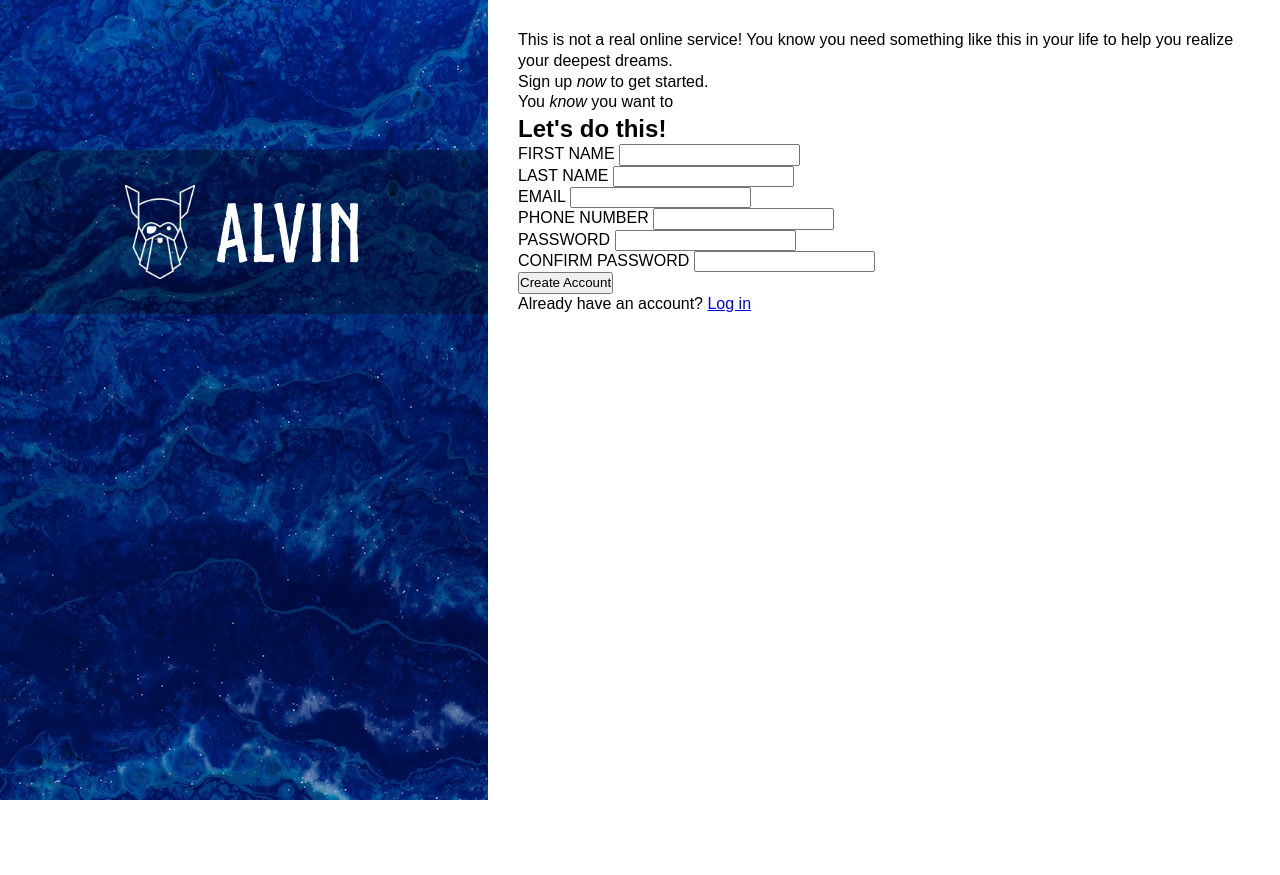
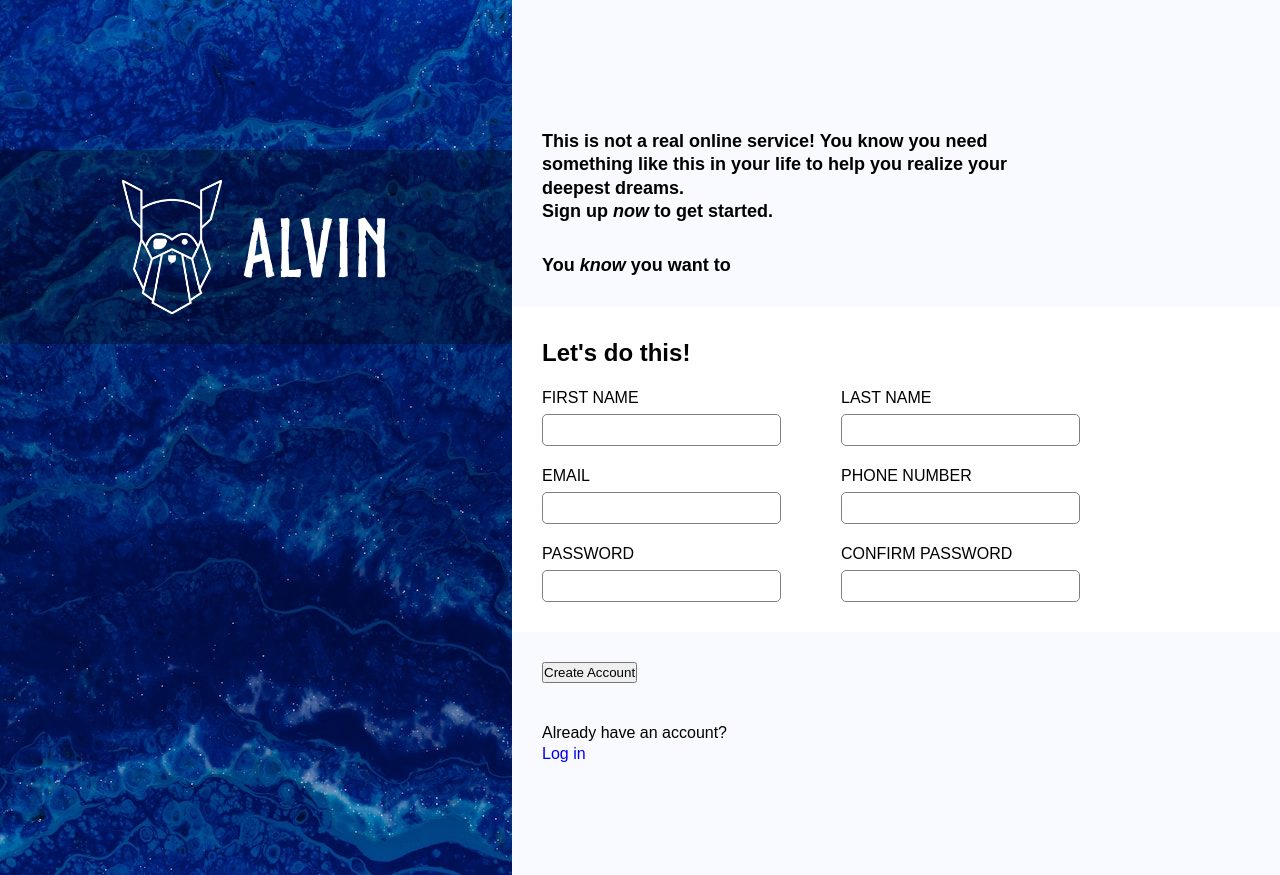
Before and after one commit to AlvinAbiliuse/signUpForm, a plain HTML site: page index.html in a window 1280 px wide. Before the commit the page ends 800 px from the top, so only its background shows below. Drawn offline with Linux system fonts and the light colour scheme; files whose address does not match are found by name.

Commit message:
progress on sign up form

```diff
--- a/index.html
+++ b/index.html
@@ -11,7 +11,7 @@
 			<div>
 				<img src="./images/odin-lined.png"
 					 alt="Alvin"
-					 width=70>
+					 width=100>
 				<h1>ALVIN</h1>
 			</div>
 		</div>
@@ -60,27 +60,10 @@
 					</p>
 				</div>
 				<button type="submit">Create Account</button>
-				<p>Already have an account? <a href="#">Log in</a>
+				<p>Already have an account? <span>
+					<a href="#">Log in</a></span>
 					</p>
 			</form>
-
-
-
-
-
-
-
-
-
-
-
-
-
-
-
-
-
 		</div>
-
 	</body>
 </html>
--- a/styles.css
+++ b/styles.css
@@ -10,20 +10,23 @@
 	padding: 0;
 	box-sizing: border-box;
 	line-height: 1.3em;
+	/* outline: 1px solid red; */
 }
 
 body {
 	display: flex;
+	height: 100%;
+	background: url("./images/background.jpg");
 }
 
 #leftContainer {
 	flex: 2;
 	font-family: norseBold, sans-serif;
-	background: url("./images/background.jpg");
+	background-attachment: scroll;
 	color: white;
-	height: 100vh;
+	height: 100%;
 	font-size: 40px;
-	margin: auto;
+	margin: 0;
 }
 
 #leftContainer div {
@@ -40,7 +43,57 @@ body {
 
 #rightContainer {
 	flex: 3;
-	height: 100vh;
+	font-family: sans-serif;
+	background: #f9faff;
+	padding-top: 100px;
+	padding-bottom: 100px;
+	height: 100%;
+}
+
+#rightContainer > p {
+	margin: 30px;
+	width: 70%;
+	font-size: 18px;
+	font-weight: bold;
+}
+
+form div {
+	background: white;
 	padding: 30px;
-	font-family: sans-serif;
+	margin: 20px 0;
 }
+
+button, button+p {
+	margin: 10px 30px;
+}
+form h2 {
+	width: 100%;
+}
+form div {
+	display: flex;
+	flex-wrap: wrap;
+}
+
+form p {
+	flex-basis: 40%;
+	padding-right: 60px;
+	padding-top: 20px;
+	display: flex;
+	flex-direction: column;
+}
+
+input {
+	height: 30px;
+	padding: 15px;
+	font-size: 16px;
+	margin-top: 5px;
+	border: 1px solid gray;
+	border-radius: 5px;
+	outline: none;
+
+}
+
+a {
+	text-decoration: none;
+
+}
```
